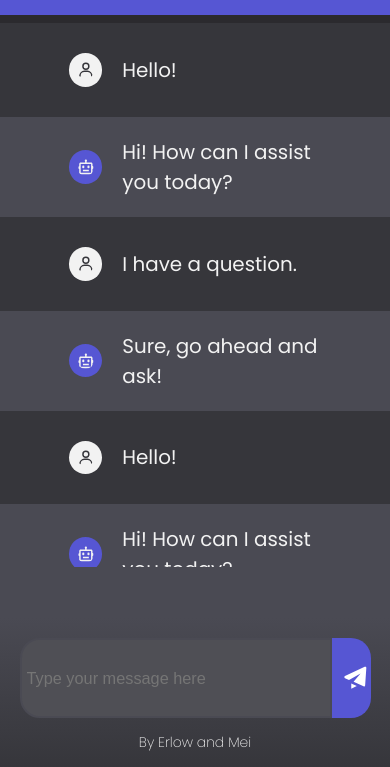
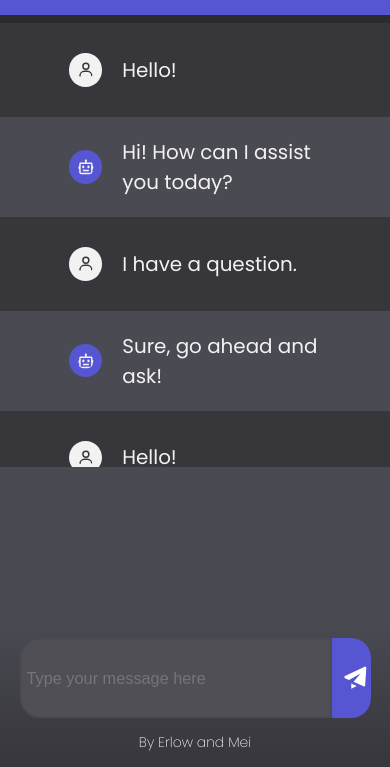
Before and after one commit to Erlow38/chatjsuispt, a plain HTML site: page index.html in a window 390 px wide. Shown: the part 77-844 px from the top of the page. Drawn offline with Linux system fonts and the light colour scheme.

Commit message:
Add files via upload

```diff
--- a/styles.css
+++ b/styles.css
@@ -314,7 +314,7 @@ svg {
     display: none;
   }
   .chat-container {
-    max-height: calc(100vh - 300px);
+    max-height: calc(100vh - 400px);
   }
   .message {
     display: flex;
```
